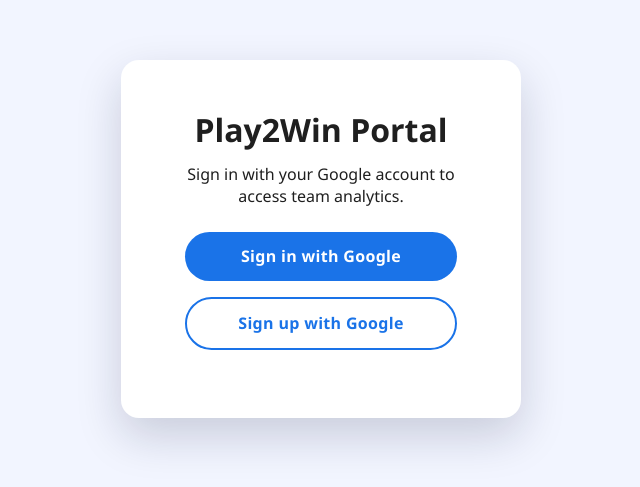
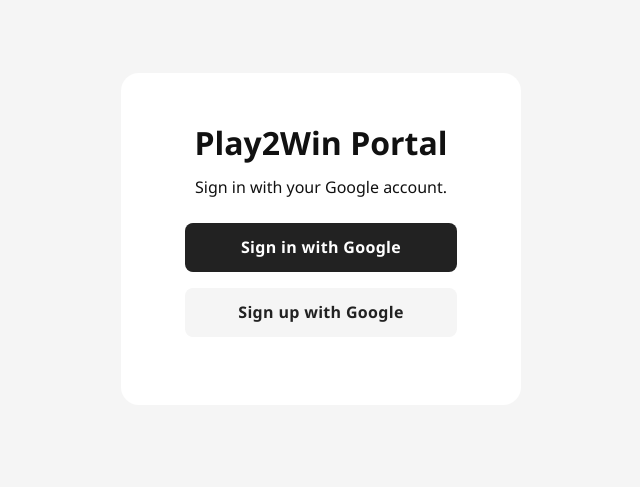
Before and after one commit to tahash4h/Play2Win, a website: page index.html in a window 1280 px wide. Shown: the part 161-648 px from the top of the page, without its empty margins (319-959 px from the left). Drawn offline with Linux system fonts and the light colour scheme.

Commit message:
fixed styling for login page

```diff
--- a/index.html
+++ b/index.html
@@ -9,7 +9,7 @@
 <body>
   <main class="auth-container">
     <h1>Play2Win Portal</h1>
-    <p>Sign in with your Google account to access team analytics.</p>
+    <p>Sign in with your Google account.</p>
 
     <div class="button-group">
       <a class="auth-button" href="/auth/google">Sign in with Google</a>
--- a/styles.css
+++ b/styles.css
@@ -1,10 +1,10 @@
 :root {
-  --primary: #1a73e8;
-  --primary-hover: #0f5bd9;
+  --primary: #222222;
+  --primary-hover: #444444;
   --secondary: #ffffff;
-  --background: #f2f5ff;
-  --text-primary: #1f1f1f;
-  --text-secondary: #5f6c7b;
+  --background: #f5f5f5;
+  --text-primary: #111111;
+  --text-secondary: #888888;
 }
 
 * {
@@ -28,9 +28,9 @@ body {
   background: var(--secondary);
   padding: 3rem 4rem;
   border-radius: 18px;
-  box-shadow: 0 18px 45px rgba(17, 23, 58, 0.18);
   max-width: 400px;
   width: 90%;
+  box-shadow: none;
 }
 
 .auth-container h1 {
@@ -54,27 +54,28 @@ body {
   display: block;
   text-decoration: none;
   padding: 0.85rem 1rem;
-  border-radius: 50px;
+  border-radius: 8px;
   background: var(--primary);
-  color: #ffffff;
+  color: #fff;
   font-weight: 600;
   letter-spacing: 0.02em;
   transition: background 0.2s ease, transform 0.2s ease;
 }
 
 .auth-button:hover {
-  background: var(--primary-hover);
+  background: #f5f5f5;
+  color: var(--primary);
   transform: translateY(-2px);
 }
 
 .auth-button.secondary {
-  background: transparent;
+  background: #f5f5f5;
   color: var(--primary);
-  border: 2px solid var(--primary);
+  border: none;
 }
 
 .auth-button.secondary:hover {
-  color: #ffffff;
+  color: #fff;
   background: var(--primary);
 }
 
```
Also changed, not shown: 1 other file.
